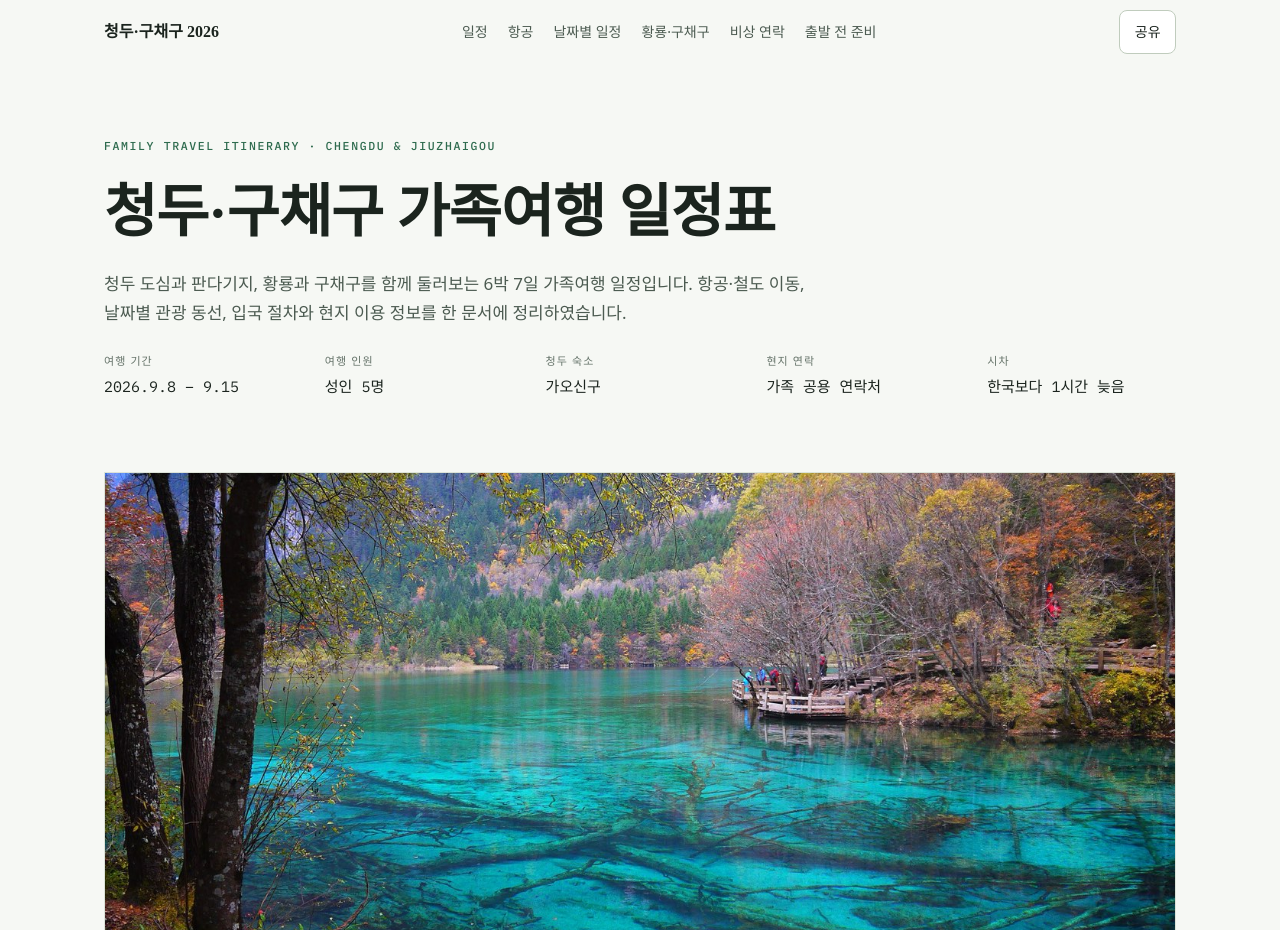
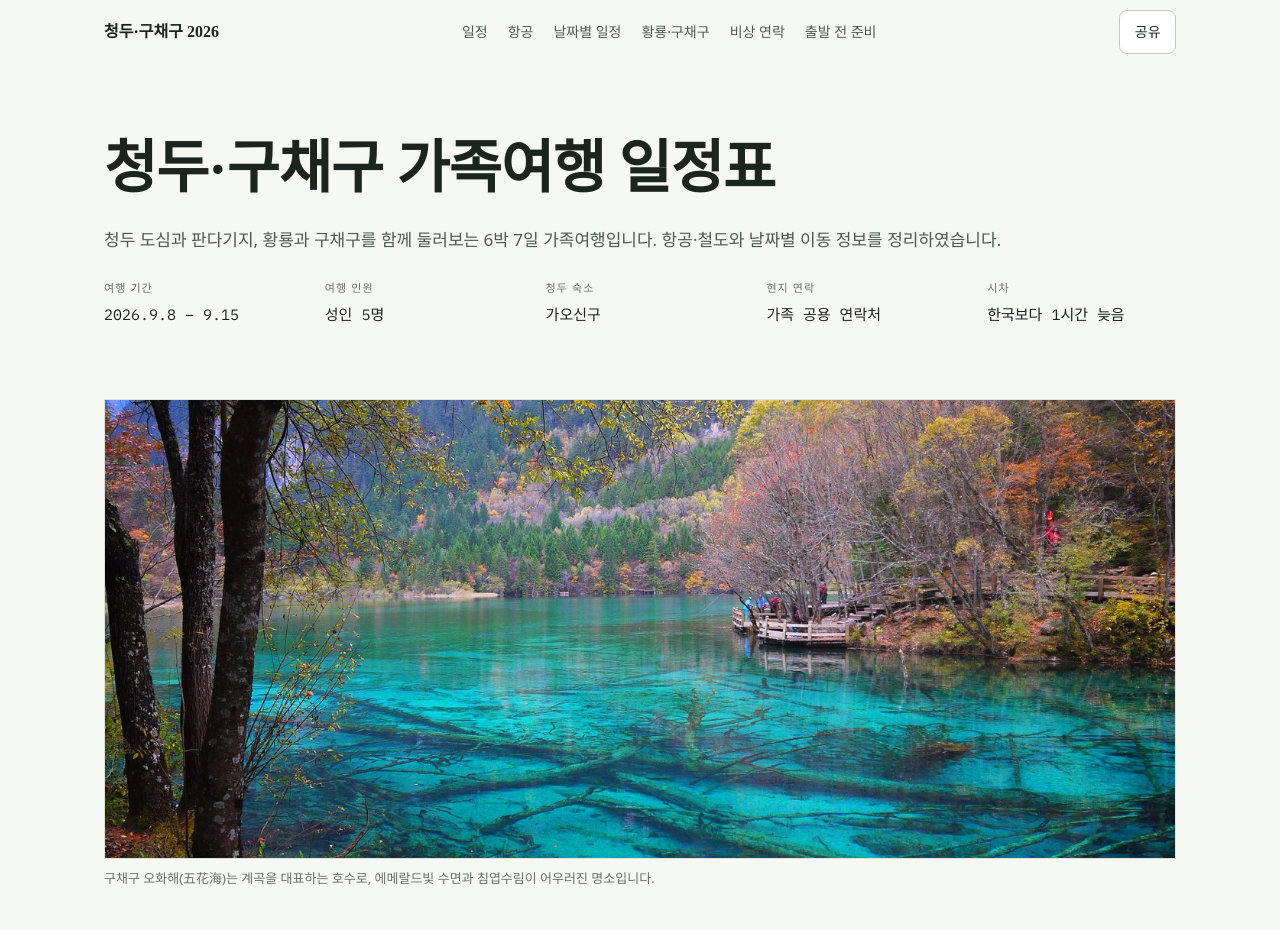
Before and after one commit to jbee-dev/chengdu-trip-2026-pages, a plain HTML site: page index.html in a window 1280 px wide. Shown: the top 930 px of the page. Drawn offline with Linux system fonts and the light colour scheme; a web font is replaced by a local one.

Commit message:
Remove headline ornaments and constrained copy widths

```diff
--- a/index.html
+++ b/index.html
@@ -169,15 +169,6 @@ a:hover { color: var(--ink); }
 a:focus-visible { outline: 2px solid var(--accent); outline-offset: 2px; }
 
 .masthead { display: flex; flex-direction: column; gap: 1.5rem; }
-.doc-kicker {
-  font-family: var(--mono);
-  font-size: 0.72rem;
-  font-weight: 500;
-  letter-spacing: 0.14em;
-  color: var(--accent);
-  text-transform: uppercase;
-}
-
 section { scroll-margin-top: 5.25rem; }
 
 h1 {
@@ -193,7 +184,6 @@ h1 {
   font-size: 1.0625rem;
   color: var(--ink-2);
   margin: 0;
-  max-width: 46rem;
 }
 
 .facts {
@@ -239,7 +229,7 @@ h3 {
 }
 
 p { margin: 0; }
-.note { color: var(--ink-2); font-size: 0.9375rem; max-width: 46rem; }
+.note { color: var(--ink-2); font-size: 0.9375rem; }
 .check-mark { color: var(--warn); font-weight: 500; }
 
 .scroller { position: relative; overflow-x: auto; scrollbar-width: thin; }
@@ -348,7 +338,6 @@ td.who { color: var(--accent); white-space: nowrap; font-size: 0.875rem; }
   background: var(--sunk);
   font-size: 0.875rem;
   color: var(--ink-2);
-  max-width: 46rem;
 }
 .aside.flag strong { color: var(--warn); }
 .aside.swap a { font-weight: 500; }
@@ -566,9 +555,8 @@ footer {
 <main class="page" id="main-content">
 
   <header class="masthead" id="top">
-    <div class="doc-kicker">Family Travel Itinerary · Chengdu &amp; Jiuzhaigou</div>
     <h1>청두·구채구 가족여행 일정표</h1>
-    <p class="standfirst">청두 도심과 판다기지, 황룡과 구채구를 함께 둘러보는 6박 7일 가족여행 일정입니다. 항공·철도 이동, 날짜별 관광 동선, 입국 절차와 현지 이용 정보를 한 문서에 정리하였습니다.</p>
+    <p class="standfirst">청두 도심과 판다기지, 황룡과 구채구를 함께 둘러보는 6박 7일 가족여행입니다. 항공·철도와 날짜별 이동 정보를 정리하였습니다.</p>
     <dl class="facts">
       <div class="fact"><dt>여행 기간</dt><dd>2026.9.8 – 9.15</dd></div>
       <div class="fact"><dt>여행 인원</dt><dd>성인 5명</dd></div>
```
Also changed, not shown: prepare.html (+3 -5 lines).
